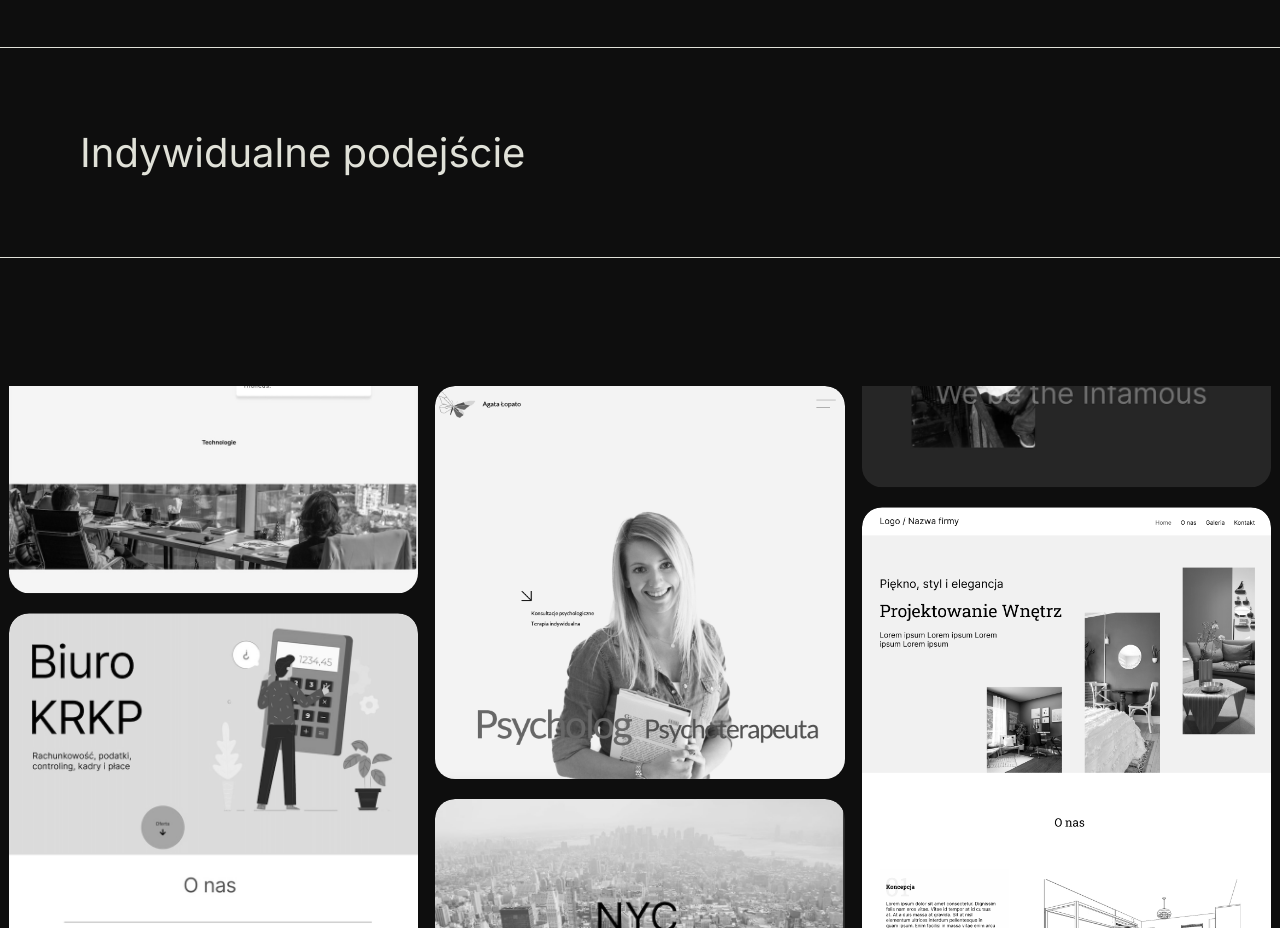
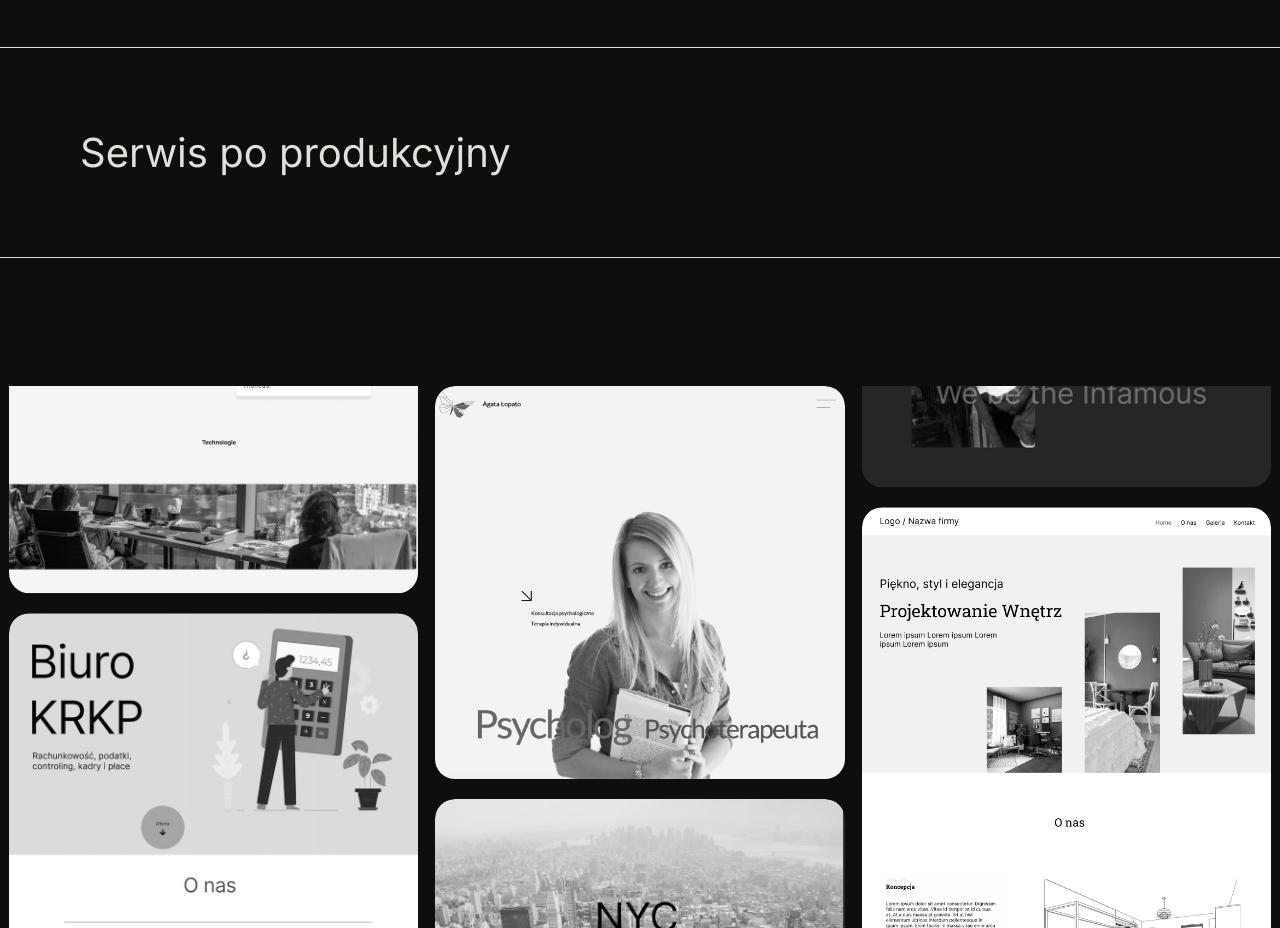
Before and after one commit to RafalRudnik/bncweb, a React (Create React App) app: page / in a window 1280 px wide. Shown: the part 7180-8108 px from the top of the page. Built offline with nearby package versions, Linux system fonts and the light colour scheme.

Commit message:
some bug fixes

```diff
--- a/src/components/WorkSection.js
+++ b/src/components/WorkSection.js
@@ -11,8 +11,8 @@ const workPl = [
 	'Indywidualne podejście zapewnia klientowi unikalny design ',
 	'Dbałość o detale',
 	'Zależy mi na tym, aby klient był w pełni zadowolony z wykonanej przez nas usługi. Nie ma znaczenia czy zlecenie jest duże, czy małe ',
-	'Indywidualne podejście',
-	'Indywidualne podejście zapewnia klientowi unikalny design ',
+	'Serwis po produkcyjny',
+	'Zapewniam serwis i opiekę nad stroną internetową. Uaktualnienia, aktualności i więcej... ',
 ];
 const workGb = [
 	'{Work}',
@@ -20,8 +20,8 @@ const workGb = [
 	'An individual approach provides the client with a unique design ',
 	'Attention to details',
 	'It is important to me that the client is fully satisfied with the service we provide. It doesn`t matter whether the order is large or small ',
-	'Individual approach',
-	'An individual approach provides the client with a unique design ',
+	'Post-production service',
+	'I provide service and maintenance of the website. Updates, news and more... ',
 ];
 
 export default function WorkSection({ polish }) {
--- a/src/sass/_medium.scss
+++ b/src/sass/_medium.scss
@@ -47,7 +47,8 @@
 			}
 		}
 		&__slideOne {
-			flex-wrap: nowrap;
+			flex-direction: row;
+			align-items: center;
 			width: 90%;
 			margin: 3em 0em;
 			justify-content: start;
--- a/src/sass/index.scss
+++ b/src/sass/index.scss
@@ -226,9 +226,10 @@ html.lenis {
 	}
 	&__slideOne {
 		display: flex;
-		flex-wrap: wrap;
+		flex-direction: column;
 		align-self: center;
-		align-items: center;
+		// align-items: center;
+		justify-content: space-evenly;
 		gap: 1em;
 		width: 100%;
 		padding: 1em 0em;
@@ -241,7 +242,7 @@ html.lenis {
 			}
 		}
 		&-desc {
-			font-size: 1rem;
+			font-size: 1.2rem;
 			width: 65%;
 		}
 	}
@@ -252,7 +253,7 @@ html.lenis {
 	}
 	&__slideTwo-desc {
 		padding: 4em 1em;
-		font-size: 1rem;
+		font-size: 1.2rem;
 		line-height: 168%;
 	}
 	&__slideTwo-img {
@@ -340,7 +341,7 @@ html.lenis {
 		&-desc {
 			padding-bottom: 4em;
 			color: $secondary;
-			font-size: 1rem;
+			font-size: 1.2rem;
 			line-height: 190%;
 		}
 	}
```
